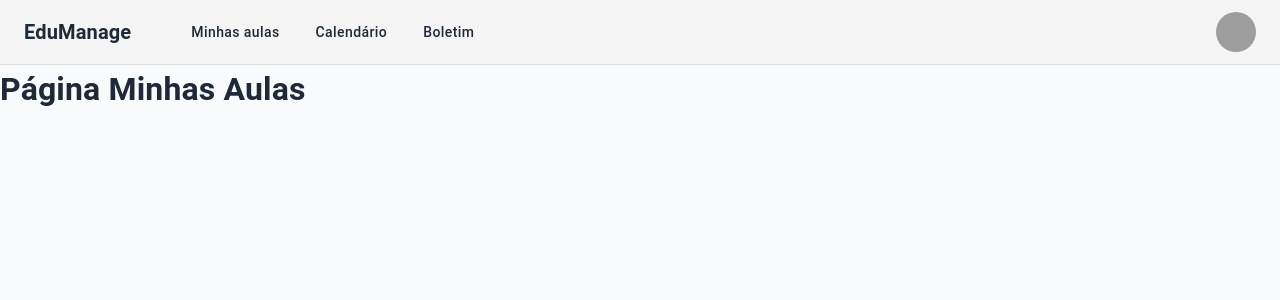
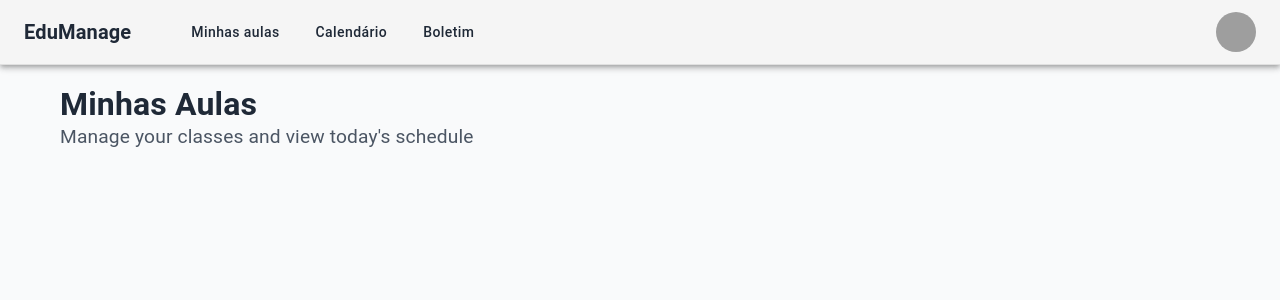
Before and after one commit to GuiSandoval/brain-admin-front, a Next.js app: page /minhas-aulas in a window 1280 px wide. Shown: the top 300 px of the page. Built offline with nearby package versions, Linux system fonts and the light colour scheme; grey boxes are pictures that could not be loaded; some icons are missing; what @mui/material-nextjs would draw is missing.

Commit message:
Create Title page

```diff
--- a/src/app/(private)/layout.tsx
+++ b/src/app/(private)/layout.tsx
@@ -9,7 +9,7 @@ export default function PrivateLayout({
   return (
     <S.Container>
       <DrawnerMenu />
-      {children}
+      <S.Content>{children}</S.Content>
     </S.Container>
   );
 }
--- a/src/app/(private)/minhas-aulas/page.tsx
+++ b/src/app/(private)/minhas-aulas/page.tsx
@@ -1,8 +1,17 @@
+import { Metadata } from "next";
 import * as S from "./styles";
+import { generateTitlePage } from "@/utils/utils";
+import PageTitle from "@/components/pageTitle/pageTitle";
+
+export const metadata: Metadata = {
+  title: generateTitlePage("Minhas Aulas"),
+  description: "Gerencie suas aulas e atividades",
+};
+
 export default function MinhasAulas() {
   return (
     <S.Container>
-      <h1>Página Minhas Aulas</h1>
+      <PageTitle title="Minhas Aulas" description="Manage your classes and view today's schedule" />
     </S.Container>
   );
 }
--- a/src/app/(private)/styles.ts
+++ b/src/app/(private)/styles.ts
@@ -2,3 +2,10 @@
 import styled from "styled-components";
 
 export const Container = styled.div``;
+
+export const Content = styled.div`
+  width: 100%;
+  max-width: 1200px;
+  margin: 0 auto;
+  padding: 20px;
+`;
--- /dev/null
+++ b/src/components/pageTitle/pageTitle.tsx
@@ -0,0 +1,19 @@
+import React from "react";
+import * as S from "./styles";
+import { isNullUndefined } from "@/utils/utils";
+
+interface IPageTitleProps {
+  title: string;
+  description?: string;
+}
+function PageTitle({ title, description }: IPageTitleProps) {
+  const hasDescription = !isNullUndefined(description) && description.trim() !== "";
+  return (
+    <S.Container>
+      <S.AreaTitle>{title}</S.AreaTitle>
+      {hasDescription && <S.AreaDescription>{description}</S.AreaDescription>}
+    </S.Container>
+  );
+}
+
+export default PageTitle;
--- /dev/null
+++ b/src/components/pageTitle/styles.ts
@@ -0,0 +1,19 @@
+"use client";
+import { cssVarColor } from "@/styles";
+import styled from "styled-components";
+
+export const Container = styled.div`
+  display: flex;
+  flex-direction: column;
+`;
+export const AreaTitle = styled.div`
+  font-size: 2rem;
+  line-height: 1.2em;
+  font-weight: bold;
+  color: ${cssVarColor("text")};
+`;
+export const AreaDescription = styled.div`
+  font-size: 1.2rem;
+  line-height: 1.5em;
+  color: ${cssVarColor("textSecondary")};
+`;
--- a/src/styles/styled.d.ts
+++ b/src/styles/styled.d.ts
@@ -6,6 +6,7 @@ declare module "styled-components" {
     colors: {
       background: string;
       text: string;
+      textSecondary: string;
       primary: string;
       secondary: string;
       accent: string;
--- a/src/styles/theme.ts
+++ b/src/styles/theme.ts
@@ -4,6 +4,7 @@ export const lightTheme: DefaultTheme = {
   colors: {
     background: "#F9FAFB",
     text: "#1F2937",
+    textSecondary: "#4B5563",
     primary: "#3B82F6",
     secondary: "#6366F1",
     accent: "#10B981",
@@ -19,6 +20,7 @@ export const darkTheme: DefaultTheme = {
   colors: {
     background: "#282828",
     text: "#F9FAFB",
+    textSecondary: "#D1D5DB",
     primary: "#60A5FA",
     secondary: "#A78BFA",
     accent: "#34D399",
--- /dev/null
+++ b/src/utils/utils.ts
@@ -0,0 +1,7 @@
+export function generateTitlePage(title: string) {
+  return `${title} | Brain`;
+}
+
+export function isNullUndefined<T>(value: T | null | undefined): value is null | undefined {
+  return value === null || value === undefined;
+}
```
